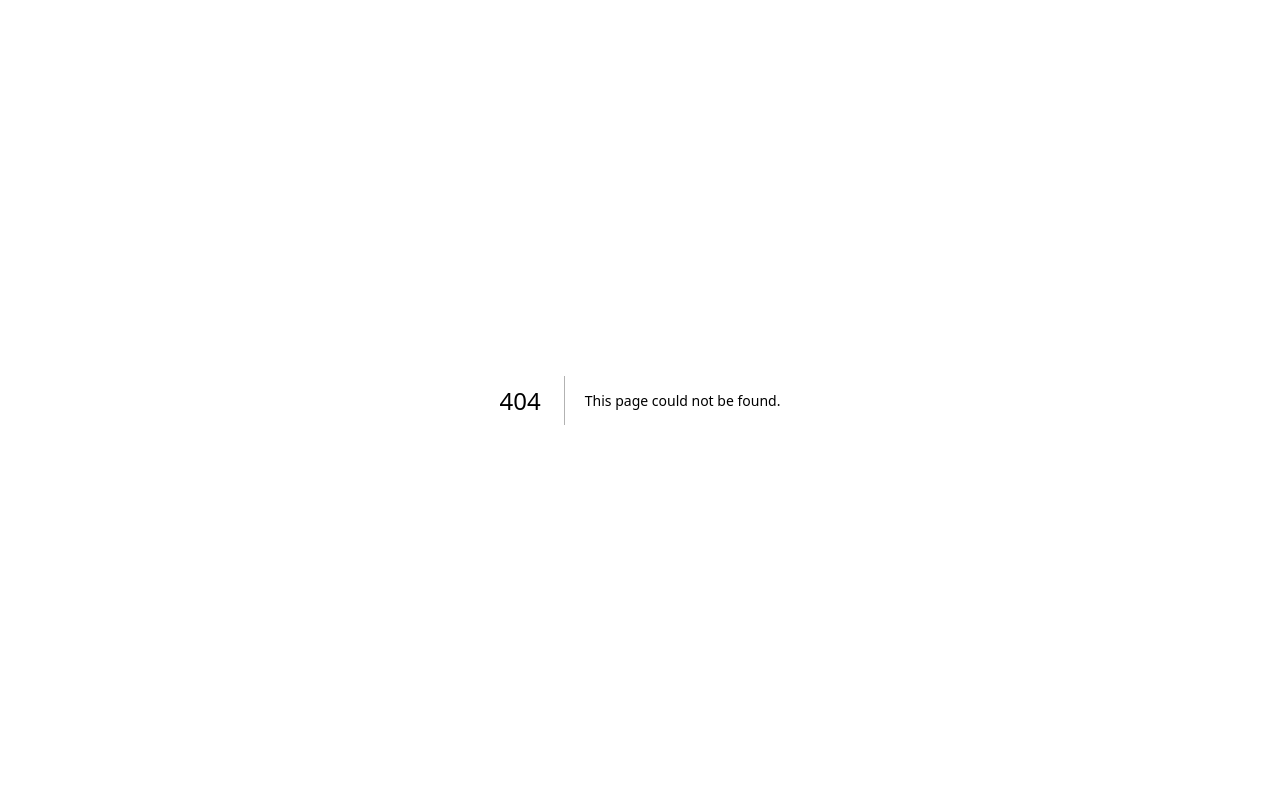
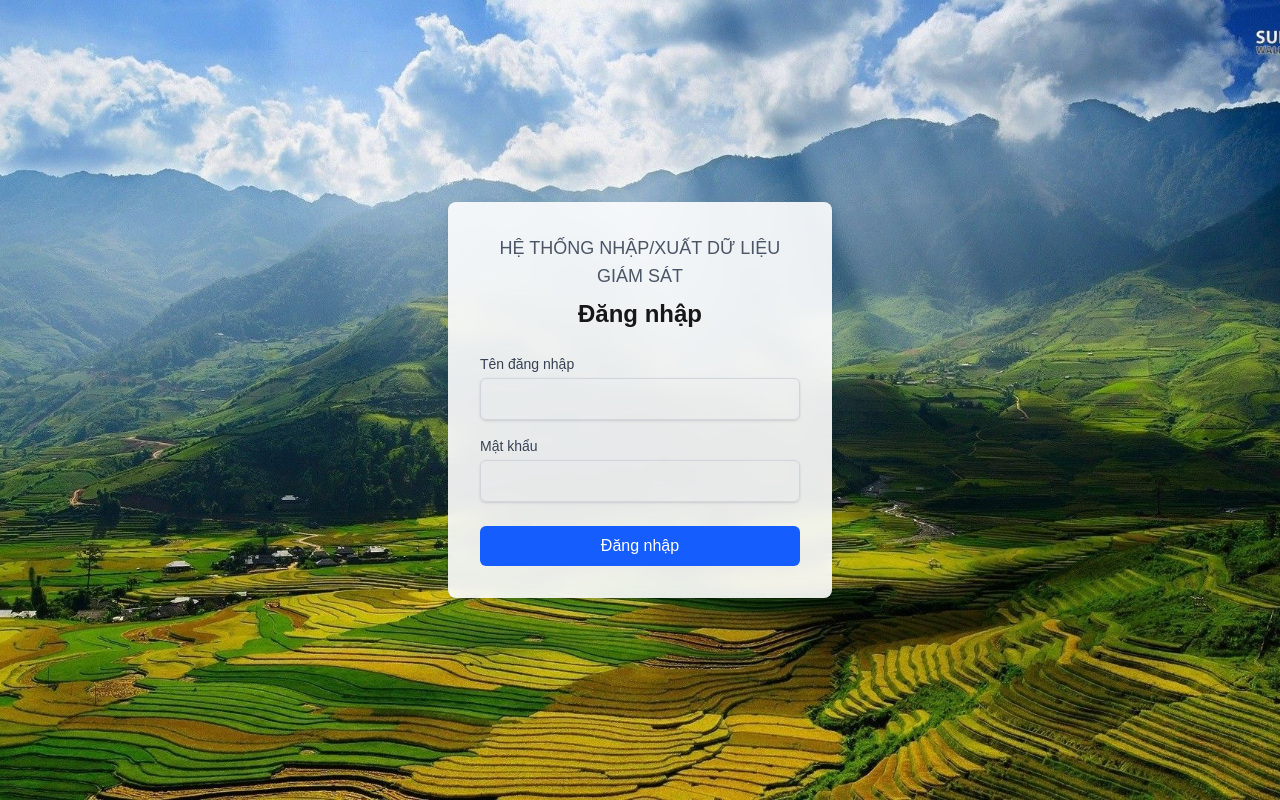
Before and after one commit to wec-corp/data-ie-system, a Next.js app: page /login in a window 1280 px wide. Before the commit this address had no page. Built offline with nearby package versions, Linux system fonts and the light colour scheme.

Commit message:
Add login auth

```diff
--- /dev/null
+++ b/app/login/page.tsx
@@ -0,0 +1,70 @@
+'use client';
+import { useState } from 'react';
+import { useRouter } from 'next/navigation';
+import Cookies from 'js-cookie';
+
+export default function LoginPage() {
+  const [username, setUsername] = useState('');
+  const [password, setPassword] = useState('');
+  const router = useRouter();
+
+  const handleSubmit = async (e: React.FormEvent) => {
+    e.preventDefault();
+
+    try {
+      // Thực hiện call API đăng nhập ở đây
+      // Đây là mock data, bạn cần thay thế bằng API thật
+      if (username === 'admin' && password === 'admin') {
+        // Lưu trạng thái đăng nhập vào cookie
+        Cookies.set('isLoggedIn', 'true', { path: '/' });
+        // Chuyển hướng về trang chủ
+        router.push('/');
+      } else {
+        alert('Sai tên đăng nhập hoặc mật khẩu!');
+      }
+    } catch (error) {
+      console.error('Lỗi đăng nhập:', error);
+      alert('Có lỗi xảy ra khi đăng nhập!');
+    }
+  };
+
+  return (
+    <div className="min-h-screen flex items-center justify-center bg-cover bg-center bg-no-repeat" style={{ backgroundImage: "url('/img/vn-nature.jpg')" }}>
+      <div className="p-8 bg-white/90 backdrop-blur-sm rounded-lg shadow-md w-96">
+        <h2 className="text-lg font-medium text-gray-600 text-center mb-2">HỆ THỐNG NHẬP/XUẤT DỮ LIỆU GIÁM SÁT</h2>
+        <h1 className="text-2xl font-bold text-center mb-6">Đăng nhập</h1>
+        <form onSubmit={handleSubmit}>
+          <div className="mb-4">
+            <label htmlFor="username" className="block text-sm font-medium text-gray-700">
+              Tên đăng nhập
+            </label>
+            <input
+              type="text"
+              id="username"
+              value={username}
+              onChange={(e) => setUsername(e.target.value)}
+              className="mt-1 block w-full px-3 py-2 border border-gray-300 rounded-md shadow-sm focus:outline-none focus:ring-indigo-500 focus:border-indigo-500"
+              required
+            />
+          </div>
+          <div className="mb-6">
+            <label htmlFor="password" className="block text-sm font-medium text-gray-700">
+              Mật khẩu
+            </label>
+            <input
+              type="password"
+              id="password"
+              value={password}
+              onChange={(e) => setPassword(e.target.value)}
+              className="mt-1 block w-full px-3 py-2 border border-gray-300 rounded-md shadow-sm focus:outline-none focus:ring-indigo-500 focus:border-indigo-500"
+              required
+            />
+          </div>
+          <button type="submit" className="w-full bg-blue-600 text-white py-2 px-4 rounded-md hover:bg-indigo-700 focus:outline-none focus:ring-2 focus:ring-offset-2 focus:ring-indigo-500">
+            Đăng nhập
+          </button>
+        </form>
+      </div>
+    </div>
+  );
+}
--- a/app/page.tsx
+++ b/app/page.tsx
@@ -2,16 +2,26 @@
 import React, { useState } from "react";
 import Image from "next/image";
 import {
-  PiUserCirclePlus,
+  PiInfoBold,
   PiSignIn,
   PiMagnifyingGlass,
   PiFloppyDisk,
 } from "react-icons/pi";
+import Cookies from "js-cookie";
+import { useRouter } from "next/navigation";
 
 export default function Home() {
   const [activeTab, setActiveTab] = useState<"operational" | "quality">(
     "operational"
   );
+  const router = useRouter();
+
+  const isLoggedIn = Cookies.get("isLoggedIn") === "true";
+
+  const handleLogout = () => {
+    Cookies.remove("isLoggedIn", { path: "/" });
+    router.push("/login");
+  };
 
   // Thêm options cho select
   const constructionTypes = [
@@ -65,13 +75,22 @@ export default function Home() {
           {/* Auth Buttons */}
           <div className="flex items-center space-x-4">
             <button className="px-4 py-2 bg-white text-[#035291] rounded-md font-medium hover:bg-opacity-90 transition-colors flex items-center space-x-2">
-              <PiUserCirclePlus className="text-xl" />
-              <span>ĐĂNG KÝ</span>
+              <PiInfoBold className="text-xl" />
+              <span>GIỚI THIỆU</span>
             </button>
-            <button className="px-4 py-2 border-white text-white rounded-md font-medium hover:bg-[#193f8f] hover:text-[#fff] transition-colors flex items-center space-x-2 bg-[#0052d3]">
-              <PiSignIn className="text-xl" />
-              <span>ĐĂNG NHẬP</span>
-            </button>
+            {isLoggedIn ? (
+              <button
+                onClick={handleLogout}
+                className="cursor-pointer px-4 py-2 border-white text-white rounded-md font-medium hover:bg-red-600 hover:text-white transition-colors flex items-center space-x-2 bg-red-500"
+              >
+                <span>ĐĂNG XUẤT</span>
+              </button>
+            ) : (
+              <button className="cursor-pointer px-4 py-2 border-white text-white rounded-md font-medium hover:bg-[#193f8f] hover:text-[#fff] transition-colors flex items-center space-x-2 bg-[#0052d3]">
+                <PiSignIn className="text-xl" />
+                <span>ĐĂNG NHẬP</span>
+              </button>
+            )}
           </div>
         </div>
       </header>
--- /dev/null
+++ b/middleware.ts
@@ -0,0 +1,22 @@
+import { NextResponse } from 'next/server';
+import type { NextRequest } from 'next/server';
+
+export function middleware(request: NextRequest) {
+  // Kiểm tra nếu người dùng đang truy cập trang chủ
+  if (request.nextUrl.pathname === '/') {
+    // Lấy trạng thái đăng nhập từ localStorage
+    const isLoggedIn = request.cookies.get('isLoggedIn')?.value;
+
+    // Nếu chưa đăng nhập, chuyển hướng về trang login
+    if (!isLoggedIn) {
+      return NextResponse.redirect(new URL('/login', request.url));
+    }
+  }
+
+  // Cho phép tiếp tục nếu đã đăng nhập hoặc đang ở trang login
+  return NextResponse.next();
+}
+
+export const config = {
+  matcher: ['/', '/login']
+};
--- a/package.json
+++ b/package.json
@@ -9,6 +9,7 @@
     "lint": "eslint"
   },
   "dependencies": {
+    "js-cookie": "^3.0.5",
     "next": "16.0.1",
     "react": "19.2.0",
     "react-dom": "19.2.0",
@@ -16,6 +17,7 @@
   },
   "devDependencies": {
     "@tailwindcss/postcss": "^4",
+    "@types/js-cookie": "^3.0.6",
     "@types/node": "^20",
     "@types/react": "^19",
     "@types/react-dom": "^19",
```
Also changed, not shown: public/img/vn-nature.jpg (added), 1 other file (tests, documents, lock files or other folders).
